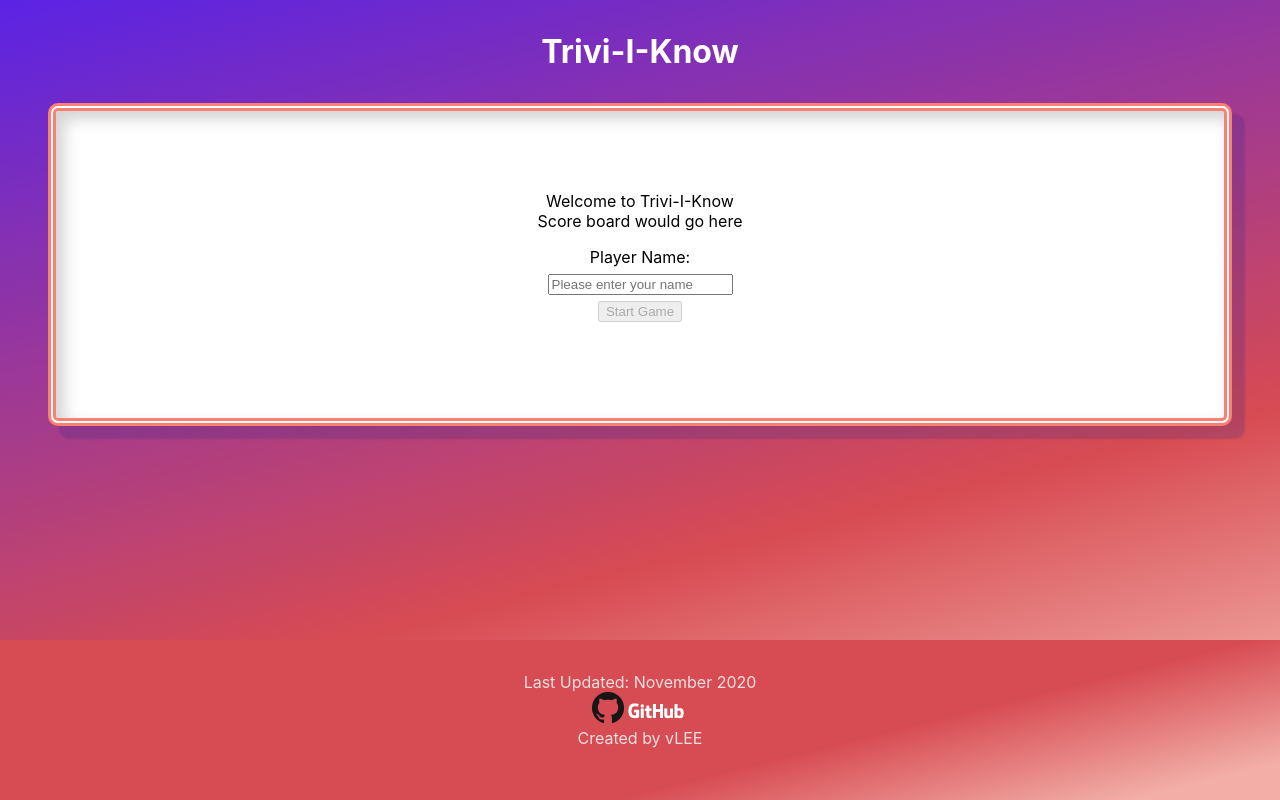
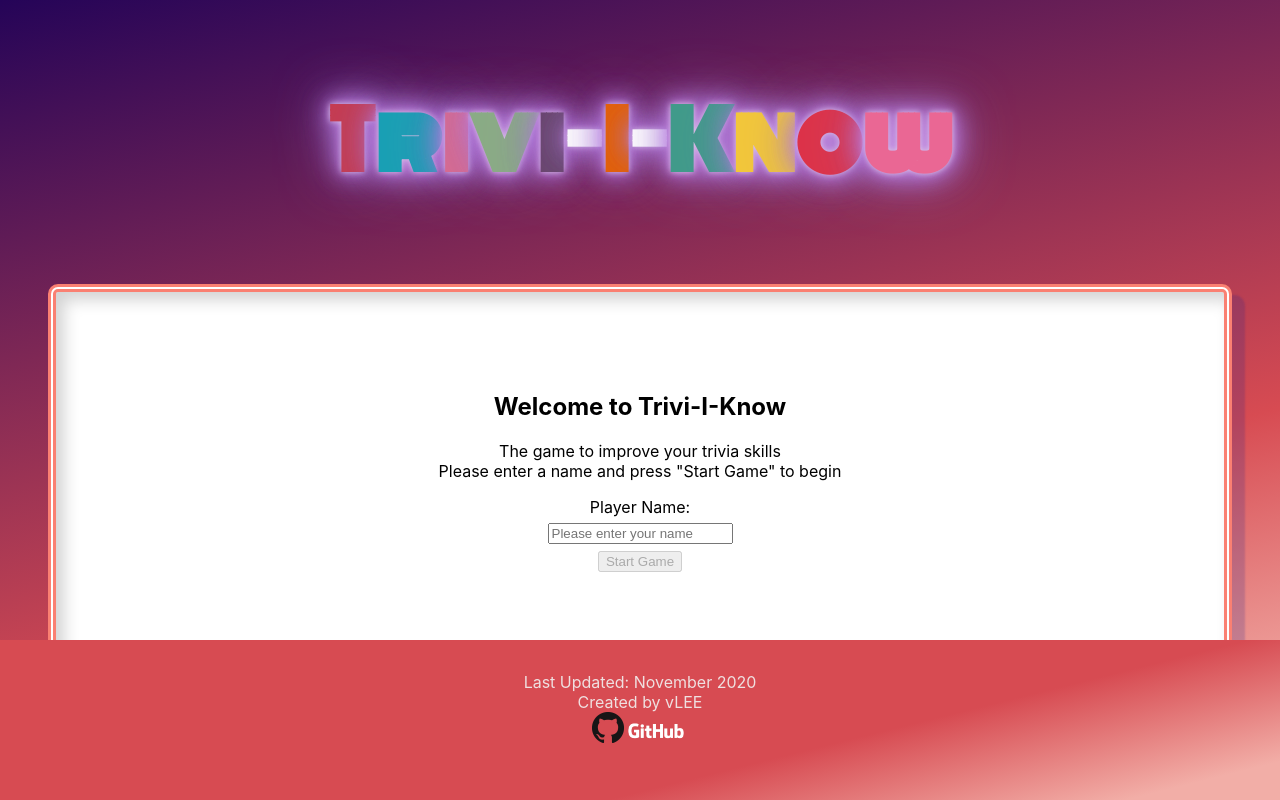
Before and after one commit to vlee4/Trivi-I-Know, a React (Create React App) app: page / in a window 1280 px wide. Built offline with nearby package versions, Linux system fonts and the light colour scheme.

Commit message:
Add google font, glow animation to title; added instructions for game

```diff
--- a/public/index.html
+++ b/public/index.html
@@ -2,13 +2,14 @@
 <html lang="en">
   <head>
     <meta charset="utf-8" />
-    <link rel="icon" type="image/png" sizes="16x16" href="%PUBLIC_URL%/favicon.png">
     <meta name="viewport" content="width=device-width, initial-scale=1" />
     <meta name="theme-color" content="#000000" />
     <meta
-      name="description"
-      content="Web site created using create-react-app"
+    name="description"
+    content="Web site created using create-react-app"
     />
+    <link rel="icon" type="image/png" sizes="16x16" href="%PUBLIC_URL%/favicon.png">
+    <link href="https://fonts.googleapis.com/css2?family=Monoton&display=swap" rel="stylesheet">
     <title>Trivi-I-Know</title>
   </head>
   <body>
--- a/src/App.css
+++ b/src/App.css
@@ -11,12 +11,11 @@
   width: 100%;
   height: 100%;
   margin: 0px;
-  /* background: rgb(242, 174, 167); */
   background: linear-gradient(
     346deg,
     rgba(242, 174, 167, 1) 8%,
     rgba(215, 75, 82, 1) 35%,
-    rgba(90, 35, 228, 1) 100%
+    rgb(37 4 88) 100%
   );
 }
 
@@ -46,6 +45,29 @@ footer {
   margin: 0;
   padding: 1em 0em 1em 0em;
   color: white;
+  font-family: "Monoton", cursive;
+}
+/*Animate Title*/
+.glow {
+  font-size: 80px;
+  color: #fff;
+  text-align: center;
+  -webkit-animation: glow 1s ease-in-out infinite alternate;
+  -moz-animation: glow 1s ease-in-out infinite alternate;
+  animation: glow 1s ease-in-out infinite alternate;
+}
+
+@keyframes glow {
+  from {
+    text-shadow: 0 0 6px rgb(226 209 232 / 92%), 0 0 30px rgb(223 202 228 / 34%),
+      0 0 12px rgb(167 61 234 / 52%), 0 0 21px rgb(192 110 234 / 92%),
+      0 0 34px rgb(192 79 239 / 78%), 0 0 54px rgb(227 216 236 / 92%);
+  }
+  to {
+    text-shadow: 0 0 6px rgb(216 202 228 / 98%), 0 0 30px rgb(219 202 228 / 42%),
+      0 0 12px rgb(193 123 236 / 58%), 0 0 22px rgb(173 118 208 / 84%),
+      0 0 38px rgb(137 100 228), 0 0 60px rgb(111 56 160);
+  }
 }
 
 .start {
--- a/src/App.js
+++ b/src/App.js
@@ -22,15 +22,30 @@ class App extends React.Component {
   else {
     return (
       <div className="App">
-      <h1 id="gameName">Trivi-I-Know</h1>
+      {/* <h1 id="gameName" className="glow">Trivi-I-Know</h1> */}
+      <h1 id="gameName" className="glow">
+        <span style={{color: "#c53b50"}}>T</span>
+        <span style={{color: "#19a0b4"}}>r</span>
+        <span style={{ color: "#d86b90"}}>i</span>
+        <span style={{color:" #8aac85"}}>v</span>
+        <span style={{ color: "#69476d"}}>i</span>
+        <span>-</span>
+        <span style={{color: "#e56105"}}>I</span>
+        <span>-</span>
+        <span style={{color: "#409b8a"}}>K</span>
+        <span style={{color: "#f2c73a"}}>n</span>
+        <span style={{color: "#dc3349"}}>o</span>
+        <span style={{ color: "#ea6794"}}>w</span>
+        </h1>
       {phase==="start"? (<Start/>):(phase==="questions"?(<Question/>):(<Results/>))}
       <footer>
         <div>
           <div>Last Updated: November 2020</div>
+          <div>Created by vLEE</div>
+
           <div><a href="https://github.com/vlee4/Trivi-I-Know"><img src={GH_Logo} alt="GH_Logo"></img><img src={Github_Logo} alt=
           "Github"style={{width: "5%", height: "auto"}}></img></a></div>
 
-          <div>Created by vLEE</div>
         </div>
         </footer>
       </div>
--- a/src/Components/Start.js
+++ b/src/Components/Start.js
@@ -33,8 +33,9 @@ class Start extends React.Component{
   render(){
   return(
     <div className="start">
-      <div>Welcome to Trivi-I-Know</div>
-      <div>Score board would go here</div>
+      <h2>Welcome to Trivi-I-Know</h2>
+      <div>The game to improve your trivia skills</div>
+      <div>Please enter a name and press "Start Game" to begin</div>
       <div className="playerInput">
       <label htmlFor="name">Player Name: </label>
       <input name="name" type="text" placeholder="Please enter your name" ref={this.inputVal} onChange={this.toggleButton}/>
```
